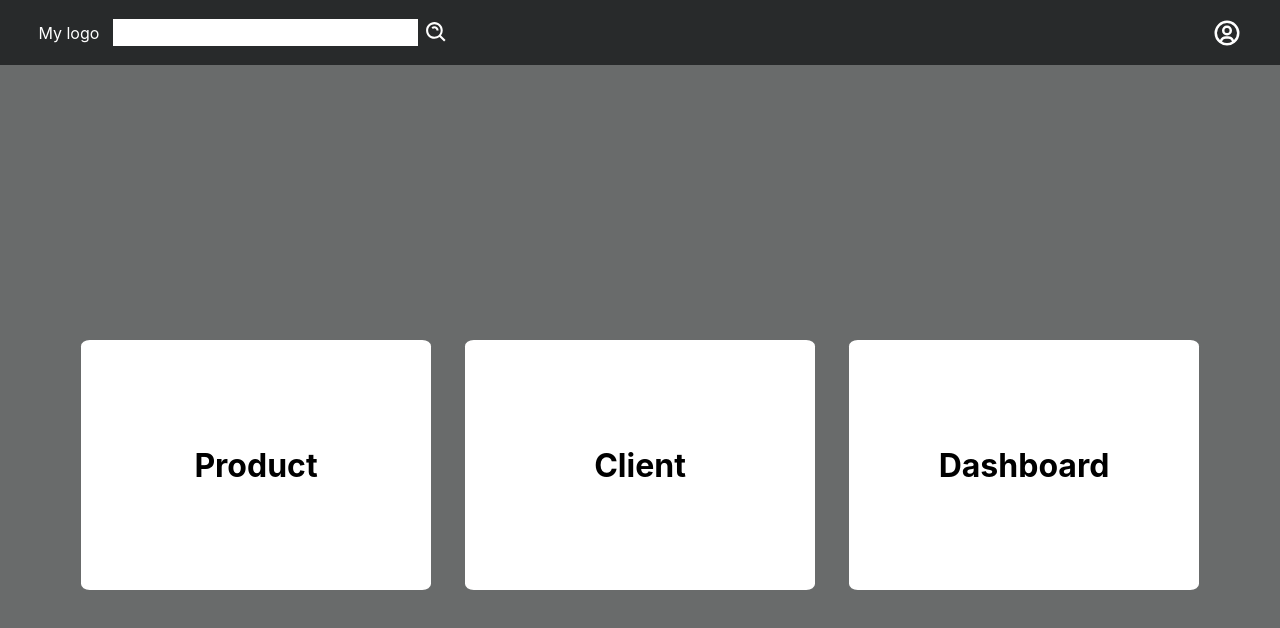
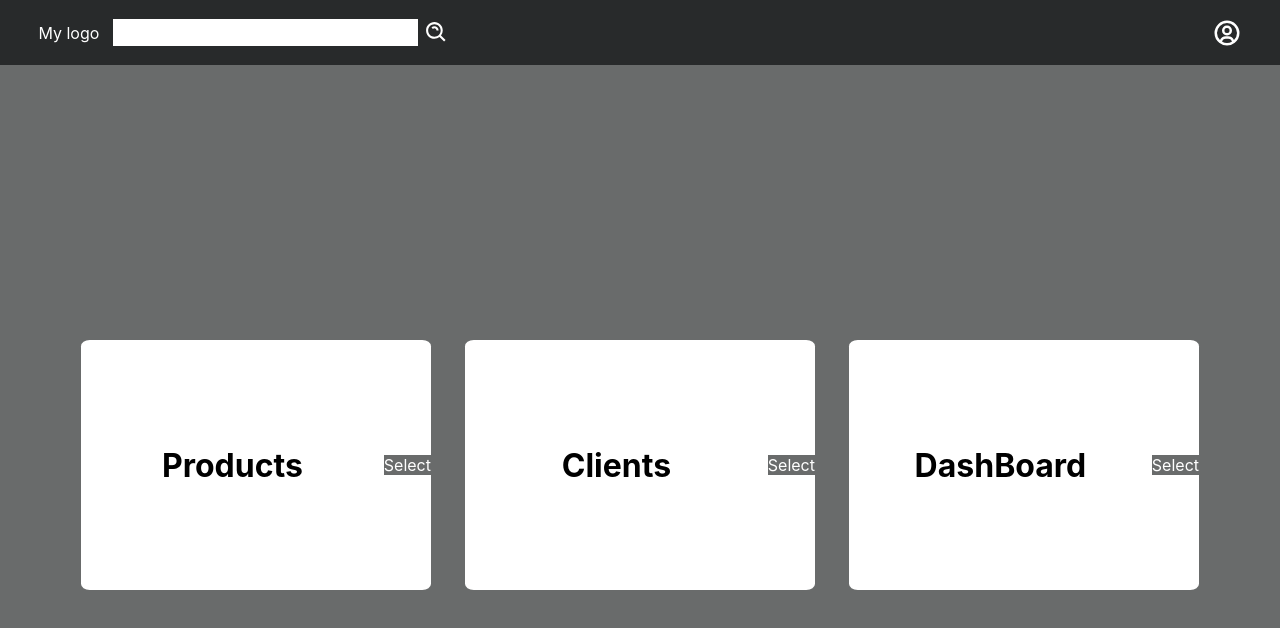
Before and after one commit to srevinU/myApp_b_repo, a React (Create React App) app in the folder myapp_b/: page /management in a window 1280 px wide. Shown: the top 628 px of the page. Built offline with nearby package versions, Linux system fonts and the light colour scheme.

Commit message:
Management product section creation

```diff
--- a/myapp_b/src/App.js
+++ b/myapp_b/src/App.js
@@ -8,6 +8,7 @@ import Contact from './component_js/Contact';
 import Management from './component_js/Management';
 import Profile from './component_js/Profile';
 import Orders from './component_js/Orders';
+import ManagementProducts from './component_js/ManagementProducts'
 
 function App() {
   return (
@@ -19,6 +20,7 @@ function App() {
         <Route exact path="/management" component={Management} />
         <Route exact path="/orders" component={Orders} />
         <Route exact path="/contact" component={Contact} />
+        <Route exact path="/management/products" component={ManagementProducts} />
       </Router>
     </div>
   );
--- a/myapp_b/src/component_css/Management.css
+++ b/myapp_b/src/component_css/Management.css
@@ -36,3 +36,14 @@ h1 {
 body {
     height: 100%;
 }
+
+a.button {
+    -webkit-appearance: button;
+    -moz-appearance: button;
+    appearance: button;
+
+    text-decoration: none;
+    color: white;
+
+    background-color: rgba(105, 107, 107);
+}
--- /dev/null
+++ b/myapp_b/src/component_css/ManagementProducts.css
@@ -0,0 +1,12 @@
+
+.management_products {
+    height: 1300px;
+    background-color: rgba(105, 107, 107);
+}
+
+table {
+    background-color: rgba(105, 107, 107);
+    width: 100%;
+    padding: 2%;
+    text-align: center;
+}
--- a/myapp_b/src/component_js/Home.js
+++ b/myapp_b/src/component_js/Home.js
@@ -55,10 +55,6 @@ function Home() {
       })
       return content;
     }
-
-
-
-
   return (
 
     <div className="home">
--- a/myapp_b/src/component_js/Management.js
+++ b/myapp_b/src/component_js/Management.js
@@ -1,6 +1,10 @@
 
 import React from 'react'
 import "../component_css/Management.css";
+
+const managementData = require('../component_json/management_sample.json')
+
+// console.table(managementData);
 
 export default function management() {
 
@@ -10,17 +14,15 @@ export default function management() {
 
             <div className="sections_management">
 
-                <div className="section section_products">
-                    <h1>Product</h1>
-                </div>
-
-                <div className="section section_clients">
-                    <h1>Client</h1>
-                </div>
-
-                <div className="section section_clients">
-                    <h1>Dashboard</h1>
-                </div>
+                {
+                    managementData.map(function (item, key) {
+                        if (item.display) {
+                        return <div className="section section_products" key={key}> <h1>{item.element}</h1> <a className="button" href={item.path}> Select </a> </div>
+                        } else {
+                        return null;
+                        }
+                    })
+                }
 
             </div>
         </div>
--- /dev/null
+++ b/myapp_b/src/component_js/ManagementProducts.js
@@ -0,0 +1,53 @@
+import React, { useState, useEffect } from 'react';
+
+export default function ManagementProducts() {
+
+    const [products, setProducts] = useState([]);
+    useEffect(() => {getProduct();}, []);
+
+    function getProduct() {
+        fetch('http://localhost:3001')
+          .then(response => {
+            // console.log(response);
+            return response.json();
+          })
+          .then(data => {
+            // console.table(data);
+            setProducts(data);
+          });}
+
+    return (
+        <div className="management_products">
+            <table>
+                <tbody>
+
+                {products.map((product, index) => {
+                    console.log(product.u_name + "to display");
+                    return <tr key={index}>
+
+                        {/* Issue with input when try to change value */}
+
+                        <td> <input value={product.u_id} onChange={e => setProducts(e.target.product.u_id)}/> </td>
+                        <td> <input value={product.u_type}/> </td>
+                        <td> <input value={product.u_name}/> </td>
+                        <td> <input value={product.u_price}/> </td>
+                        <td> <input value={product.u_image_url}/> </td>
+                        <td> <input value={product.u_description}/> </td>
+                        <td> <input value={product.u_stars}/> </td>
+                        <td> <input value={product.u_active}/> </td>
+                        <td> <input value={product.u_nb_of_sell}/> </td>
+                        <td> <input value={product.u_qty}/> </td>
+                    </tr>
+                })}
+
+                </tbody>
+
+            </table>
+
+            <button>Add</button>
+            <button>Update</button>
+            <button>Delete</button>
+
+        </div>
+    )
+}
--- /dev/null
+++ b/myapp_b/src/component_json/management_sample.json
@@ -0,0 +1,15 @@
+[
+    {
+        "element": "Products",
+        "display": true,
+        "path": "http://localhost:3000/management/products"
+    },{
+        "element": "Clients",
+        "display": true,
+        "path": "http://localhost:3000/management/Clients"
+    },{
+        "element": "DashBoard",
+        "display": true,
+        "path": "http://localhost:3000/management/DashBoard"
+    }
+]
```
Also changed, not shown: myapp_b/src/services/utils/db.js (+10 -0 lines). Lines whose indentation alone changed are shown as unchanged.
